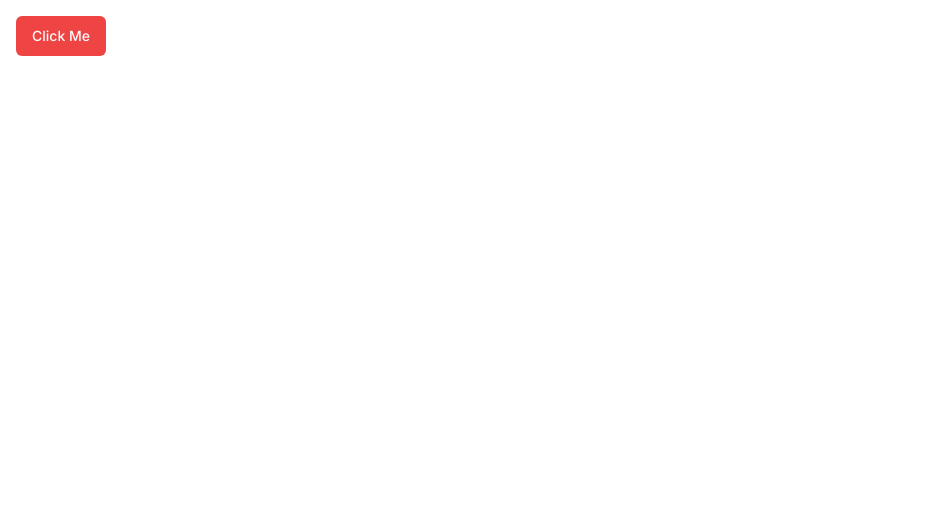
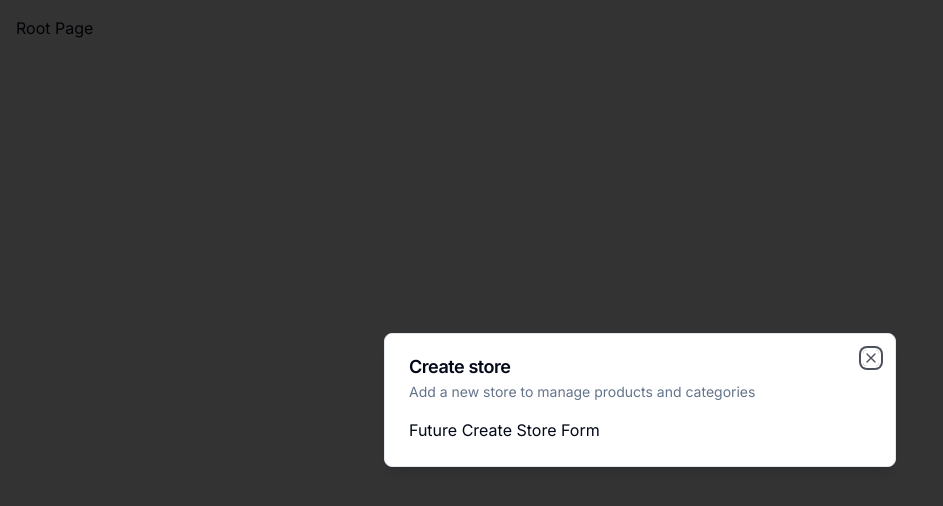
Before and after one commit to Sshivann/ecommerce-admin, a Next.js app: page / in a window 1280 px wide. Shown: the top 506 px of the page, without its empty margins (0-943 px from the left). Built offline with nearby package versions, Linux system fonts and the light colour scheme.

Commit message:
adding dialog , modals , layout

```diff
--- a/app/(auth)/(routes)/sign-in/[[...sign-in]]/page.tsx
+++ b/app/(auth)/(routes)/sign-in/[[...sign-in]]/page.tsx
@@ -1,5 +1,5 @@
 import { SignIn } from "@clerk/nextjs";
 
 export default function Page() {
-  return <SignIn path="/sign-in" />;
-}
+  return <SignIn path="/sign-in" signUpUrl="/sign-up" />
+};
--- a/app/(auth)/(routes)/sign-up/[[...sign-up]]/page.tsx
+++ b/app/(auth)/(routes)/sign-up/[[...sign-up]]/page.tsx
@@ -1,5 +1,5 @@
 import { SignUp } from "@clerk/nextjs";
 
 export default function Page() {
-  return <SignUp path="/sign-up" />;
+  return <SignUp path="/sign-up" signInUrl="/sign-in" />;
 }
--- /dev/null
+++ b/app/(auth)/layout.tsx
@@ -0,0 +1,13 @@
+import React from "react";
+
+export default function  AuthLayout({
+    children
+}: {
+    children: React.ReactNode
+}) {
+    return (
+        <div className="flex items-center justify-center h-full">
+            {children}
+        </div>
+    )
+}
--- a/app/(root)/page.tsx
+++ b/app/(root)/page.tsx
@@ -1,9 +1,24 @@
-import { Button } from "@/components/ui/button";
+"use client";
 
-export default function Home() {
-    return (
-     <div className= "p-4">
-        <Button size="default" variant="destructive">Click Me</Button>
-     </div>
-    );
-  }
+import { useStoreModal } from "@/hooks/use-store-modal";
+import { useEffect } from "react";
+
+const SetupPage = () => {
+   const onOpen = useStoreModal((state) => state.onOpen);
+   const isOpen = useStoreModal((state) => state.isOpen);
+
+      useEffect(() => {
+         if (!isOpen) {
+            onOpen();
+         }
+      }, [isOpen, onOpen]);
+
+      return (
+
+      <div className="p-4">
+         Root Page
+      </div>
+   );
+}
+
+export default SetupPage;
--- a/app/layout.tsx
+++ b/app/layout.tsx
@@ -2,6 +2,7 @@
 import { Inter } from "next/font/google";
 import "./globals.css";
 import { ClerkProvider } from "@clerk/nextjs";
+import { ModalProvider } from "@/providers/modal-provider";
 
 const inter = Inter({ subsets: ["latin"] });
 
@@ -19,7 +20,10 @@
     <ClerkProvider>
 
     <html lang="en">
-      <body className={inter.className}>{children}</body>
+      <body className={inter.className}>
+        <ModalProvider />
+        {children}
+        </body>
     </html>
     </ClerkProvider>
   );
--- /dev/null
+++ b/components/modals/store-modal.tsx
@@ -0,0 +1,18 @@
+"use client";
+import { useStoreModal } from "@/hooks/use-store-modal";
+import { Modal } from "@/components/ui/modal";
+
+export const StoreModal = () => {
+    const storeModal = useStoreModal();
+
+    return (
+    <Modal
+    title="Create store"
+    description="Add a new store to manage products and categories"
+    isOpen={storeModal.isOpen}
+    onClose={storeModal.onClose}
+    >
+        Future Create Store Form
+    </Modal>
+    );
+};
--- /dev/null
+++ b/components/ui/dialog.tsx
@@ -0,0 +1,122 @@
+"use client"
+
+import * as React from "react"
+import * as DialogPrimitive from "@radix-ui/react-dialog"
+import { X } from "lucide-react"
+
+import { cn } from "@/lib/utils"
+
+const Dialog = DialogPrimitive.Root
+
+const DialogTrigger = DialogPrimitive.Trigger
+
+const DialogPortal = DialogPrimitive.Portal
+
+const DialogClose = DialogPrimitive.Close
+
+const DialogOverlay = React.forwardRef<
+  React.ElementRef<typeof DialogPrimitive.Overlay>,
+  React.ComponentPropsWithoutRef<typeof DialogPrimitive.Overlay>
+>(({ className, ...props }, ref) => (
+  <DialogPrimitive.Overlay
+    ref={ref}
+    className={cn(
+      "fixed inset-0 z-50 bg-black/80  data-[state=open]:animate-in data-[state=closed]:animate-out data-[state=closed]:fade-out-0 data-[state=open]:fade-in-0",
+      className
+    )}
+    {...props}
+  />
+))
+DialogOverlay.displayName = DialogPrimitive.Overlay.displayName
+
+const DialogContent = React.forwardRef<
+  React.ElementRef<typeof DialogPrimitive.Content>,
+  React.ComponentPropsWithoutRef<typeof DialogPrimitive.Content>
+>(({ className, children, ...props }, ref) => (
+  <DialogPortal>
+    <DialogOverlay />
+    <DialogPrimitive.Content
+      ref={ref}
+      className={cn(
+        "fixed left-[50%] top-[50%] z-50 grid w-full max-w-lg translate-x-[-50%] translate-y-[-50%] gap-4 border bg-background p-6 shadow-lg duration-200 data-[state=open]:animate-in data-[state=closed]:animate-out data-[state=closed]:fade-out-0 data-[state=open]:fade-in-0 data-[state=closed]:zoom-out-95 data-[state=open]:zoom-in-95 data-[state=closed]:slide-out-to-left-1/2 data-[state=closed]:slide-out-to-top-[48%] data-[state=open]:slide-in-from-left-1/2 data-[state=open]:slide-in-from-top-[48%] sm:rounded-lg",
+        className
+      )}
+      {...props}
+    >
+      {children}
+      <DialogPrimitive.Close className="absolute right-4 top-4 rounded-sm opacity-70 ring-offset-background transition-opacity hover:opacity-100 focus:outline-none focus:ring-2 focus:ring-ring focus:ring-offset-2 disabled:pointer-events-none data-[state=open]:bg-accent data-[state=open]:text-muted-foreground">
+        <X className="h-4 w-4" />
+        <span className="sr-only">Close</span>
+      </DialogPrimitive.Close>
+    </DialogPrimitive.Content>
+  </DialogPortal>
+))
+DialogContent.displayName = DialogPrimitive.Content.displayName
+
+const DialogHeader = ({
+  className,
+  ...props
+}: React.HTMLAttributes<HTMLDivElement>) => (
+  <div
+    className={cn(
+      "flex flex-col space-y-1.5 text-center sm:text-left",
+      className
+    )}
+    {...props}
+  />
+)
+DialogHeader.displayName = "DialogHeader"
+
+const DialogFooter = ({
+  className,
+  ...props
+}: React.HTMLAttributes<HTMLDivElement>) => (
+  <div
+    className={cn(
+      "flex flex-col-reverse sm:flex-row sm:justify-end sm:space-x-2",
+      className
+    )}
+    {...props}
+  />
+)
+DialogFooter.displayName = "DialogFooter"
+
+const DialogTitle = React.forwardRef<
+  React.ElementRef<typeof DialogPrimitive.Title>,
+  React.ComponentPropsWithoutRef<typeof DialogPrimitive.Title>
+>(({ className, ...props }, ref) => (
+  <DialogPrimitive.Title
+    ref={ref}
+    className={cn(
+      "text-lg font-semibold leading-none tracking-tight",
+      className
+    )}
+    {...props}
+  />
+))
+DialogTitle.displayName = DialogPrimitive.Title.displayName
+
+const DialogDescription = React.forwardRef<
+  React.ElementRef<typeof DialogPrimitive.Description>,
+  React.ComponentPropsWithoutRef<typeof DialogPrimitive.Description>
+>(({ className, ...props }, ref) => (
+  <DialogPrimitive.Description
+    ref={ref}
+    className={cn("text-sm text-muted-foreground", className)}
+    {...props}
+  />
+))
+DialogDescription.displayName = DialogPrimitive.Description.displayName
+
+export {
+  Dialog,
+  DialogPortal,
+  DialogOverlay,
+  DialogClose,
+  DialogTrigger,
+  DialogContent,
+  DialogHeader,
+  DialogFooter,
+  DialogTitle,
+  DialogDescription,
+}
--- /dev/null
+++ b/components/ui/modal.tsx
@@ -0,0 +1,41 @@
+"use clients";
+import React from "react";
+import {DialogContent, DialogHeader, DialogTitle, Dialog, DialogDescription } from "@/components/ui/dialog";
+
+interface ModalProps {
+    title: string;
+    description: string;
+    isOpen: boolean;
+    onClose: () => void;
+    children?: React.ReactNode;
+};
+
+export const Modal: React.FC<ModalProps> =({
+    title,
+    description,
+    isOpen,
+    onClose,
+    children
+
+}) => {
+    const onChange = (open: boolean) => {
+        if (!open) {
+            onClose();
+        }
+    };
+    return (
+        <Dialog open={isOpen} onOpenChange={onChange}>
+            <DialogContent>
+                <DialogHeader>
+                    <DialogTitle>{title}</DialogTitle>
+                    <DialogDescription>
+                        {description}
+                    </DialogDescription>
+                </DialogHeader>
+                <div>
+                    {children}
+                </div>
+            </DialogContent>
+        </Dialog>
+    );
+};
--- /dev/null
+++ b/hooks/use-store-modal.tsx
@@ -0,0 +1,12 @@
+import { create } from "zustand";
+
+interface useStoreModalStore {
+    isOpen: boolean;
+    onOpen: () => void;
+    onClose: () => void;
+};
+export const useStoreModal = create<useStoreModalStore>((set) =>({
+    isOpen: false,
+    onOpen: () => set({ isOpen: true }),
+    onClose: () => set({ isOpen: false}),
+}))
--- a/package.json
+++ b/package.json
@@ -10,6 +10,7 @@
   },
   "dependencies": {
     "@clerk/nextjs": "^5.0.1",
+    "@radix-ui/react-dialog": "^1.0.5",
     "@radix-ui/react-slot": "^1.0.2",
     "class-variance-authority": "^0.7.0",
     "clsx": "^2.1.0",
@@ -18,7 +19,8 @@
     "react": "^18",
     "react-dom": "^18",
     "tailwind-merge": "^2.3.0",
-    "tailwindcss-animate": "^1.0.7"
+    "tailwindcss-animate": "^1.0.7",
+    "zustand": "^4.5.2"
   },
   "devDependencies": {
     "@types/node": "^20",
--- /dev/null
+++ b/providers/modal-provider.tsx
@@ -0,0 +1,23 @@
+"use client";
+
+import { useEffect, useState } from "react";
+
+import { StoreModal } from "@/components/modals/store-modal";
+
+export const ModalProvider = () => {
+    const [isMounted, setIsMounted] =useState(false);
+
+    useEffect(() => {
+        setIsMounted(true);
+    }, []);
+
+    if (!isMounted) {
+        return null;
+    }
+    return (
+        <>
+        <StoreModal />
+        </>
+    );
+
+};
```
Also changed, not shown: middleware.ts (+4 -5 lines), 1 other file (tests, documents, lock files or other folders).
